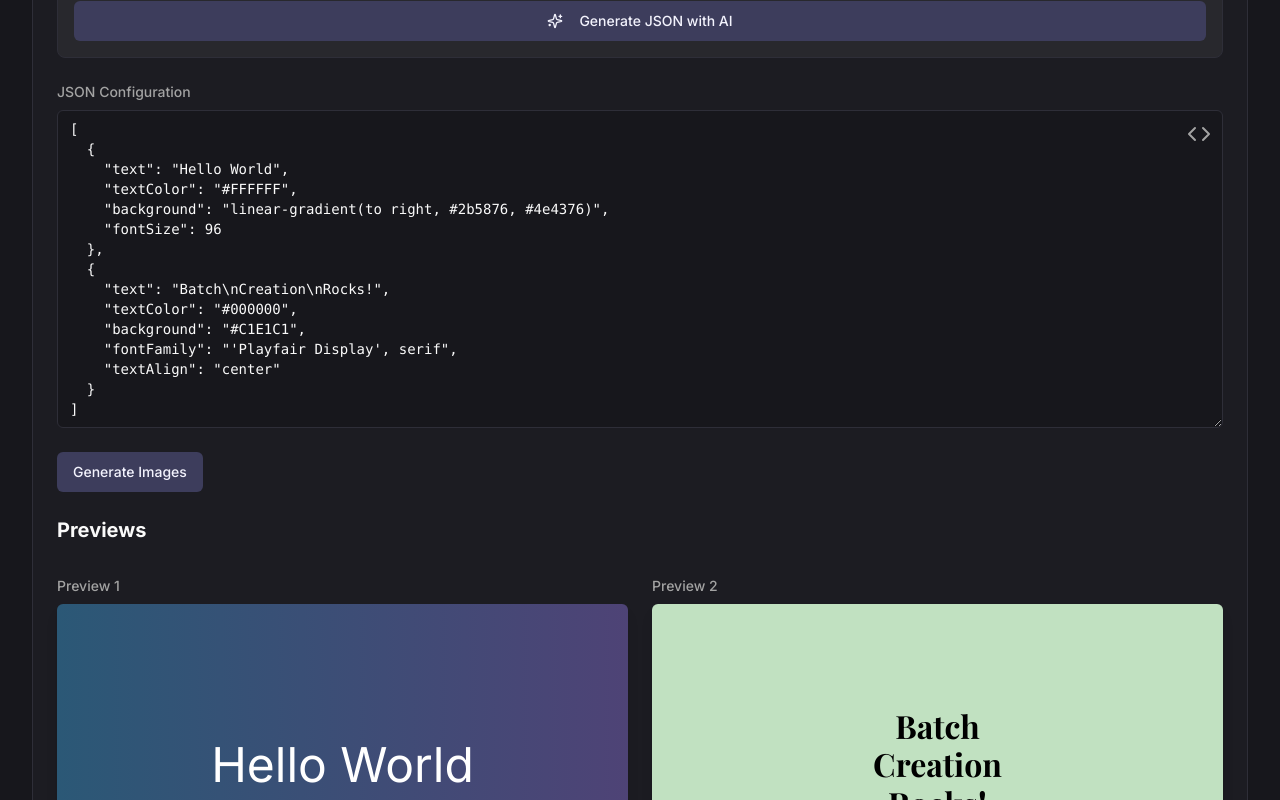
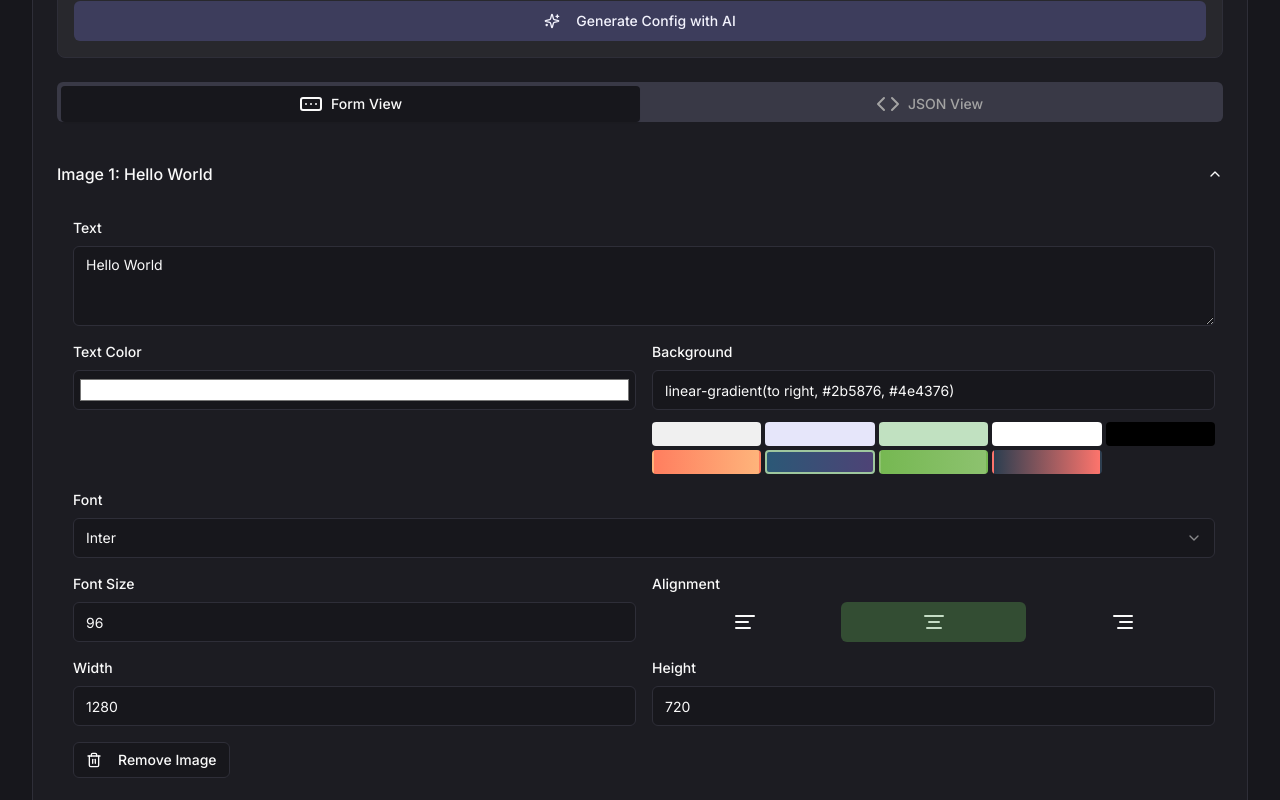
Before and after one commit to hami-r/image-overlay, a Next.js app: page /batch in a window 1280 px wide. Shown: the part 340-1140 px from the top of the page. Built offline with nearby package versions, Linux system fonts and the light colour scheme; what @genkit-ai/google-genai, genkit would draw is missing.

Commit message:
implement this but, we always want json structure, we need this because

```diff
--- a/src/components/batch-editor.tsx
+++ b/src/components/batch-editor.tsx
@@ -4,23 +4,37 @@ import { useState, useEffect } from 'react';
 import { Textarea } from '@/components/ui/textarea';
 import { Button } from '@/components/ui/button';
 import { useToast } from '@/hooks/use-toast';
-import { Code, Bot, AlertTriangle, Sparkles } from 'lucide-react';
+import { Code, Bot, AlertTriangle, Sparkles, Trash2, PlusCircle, FormInput } from 'lucide-react';
 import { Alert, AlertDescription, AlertTitle } from '@/components/ui/alert';
 import { Input } from '@/components/ui/input';
 import { Label } from '@/components/ui/label';
 import { generateBatchJson } from '@/ai/flows/generate-batch-json';
+import { Tabs, TabsContent, TabsList, TabsTrigger } from '@/components/ui/tabs';
+import { Accordion, AccordionContent, AccordionItem, AccordionTrigger } from '@/components/ui/accordion';
+import { Select, SelectContent, SelectItem, SelectTrigger, SelectValue } from '@/components/ui/select';
+import { fontFamilies } from '@/lib/fonts';
+import { backgroundPatterns } from '@/lib/backgrounds';
+import { ToggleGroup, ToggleGroupItem } from '@/components/ui/toggle-group';
+import { AlignLeft, AlignCenter, AlignRight } from 'lucide-react';
 
 const exampleJson = [
   {
     "text": "Hello World",
     "textColor": "#FFFFFF",
     "background": "linear-gradient(to right, #2b5876, #4e4376)",
-    "fontSize": 96
+    "fontSize": 96,
+    "width": 1280,
+    "height": 720,
+    "fontFamily": "'Inter', sans-serif",
+    "textAlign": "center"
   },
   {
     "text": "Batch\nCreation\nRocks!",
     "textColor": "#000000",
     "background": "#C1E1C1",
+    "fontSize": 64,
+    "width": 1080,
+    "height": 1080,
     "fontFamily": "'Playfair Display', serif",
     "textAlign": "center"
   }
@@ -47,9 +61,21 @@ export function BatchEditor() {
             }
         } catch (error: any) {
             setJsonError("Invalid JSON. " + error.message);
-            setConfigs([]);
+            // Don't clear configs on temporary syntax error
         }
     }, [jsonInput]);
+
+    useEffect(() => {
+        // Sync configs back to JSON input if there's no error
+        if (!jsonError) {
+             const newJson = JSON.stringify(configs, null, 2);
+             if (newJson !== jsonInput) {
+                 setJsonInput(newJson);
+             }
+        }
+    // eslint-disable-next-line react-hooks/exhaustive-deps
+    }, [configs]);
+
 
     const handleGenerateImages = async () => {
         if (jsonError) {
@@ -57,6 +83,14 @@ export function BatchEditor() {
                 variant: "destructive",
                 title: "Invalid JSON",
                 description: "Please fix the JSON errors before generating images.",
+            });
+            return;
+        }
+        if (configs.length === 0) {
+            toast({
+                variant: "destructive",
+                title: "No Images to Generate",
+                description: "Please add at least one image configuration.",
             });
             return;
         }
@@ -98,11 +132,12 @@ export function BatchEditor() {
         try {
             const result = await generateBatchJson({ prompt: aiPrompt });
             // Attempt to parse to ensure it's valid before setting
-            JSON.parse(result.json);
-            setJsonInput(result.json);
+            const parsedJson = JSON.parse(result.json);
+            setJsonInput(JSON.stringify(parsedJson, null, 2));
+            setConfigs(parsedJson);
             toast({
                 title: "JSON Generated",
-                description: "The JSON has been updated with the AI's response.",
+                description: "The configuration has been updated with the AI's response.",
             });
         } catch (error: any) {
             console.error("AI JSON Generation Error:", error);
@@ -128,15 +163,28 @@ export function BatchEditor() {
         for (let i = 1; i < words.length; i++) {
             const word = words[i];
             const width = ctx.measureText(currentLine + " " + word).width;
-            if (width < maxWidth) {
+            if (width < maxWidth && !word.includes('\n')) {
                 currentLine += " " + word;
             } else {
+                const subWords = word.split('\n');
+                for (let j = 0; j < subWords.length; j++) {
+                    if (j > 0) {
                         lines.push(currentLine);
-                currentLine = word;
+                        currentLine = subWords[j];
+                    } else {
+                        const newWidth = ctx.measureText(currentLine + " " + subWords[j]).width;
+                        if (newWidth < maxWidth) {
+                            currentLine += " " + subWords[j];
+                        } else {
+                            lines.push(currentLine);
+                            currentLine = subWords[j];
+                        }
+                    }
+                }
             }
         }
         lines.push(currentLine);
-        return lines;
+        return lines.flatMap(line => line.split('\n'));
     };
 
 
@@ -162,22 +210,26 @@ export function BatchEditor() {
 
             // Draw background
             if (background.includes('gradient')) {
-                const gradient = ctx.createLinearGradient(0, 0, width, height);
                  const colors = background.match(/#([0-9a-fA-F]{6}|[0-9a-fA-F]{3})/g);
                 if(colors && colors.length >= 2) {
-                    const direction = background.match(/to (right|left|bottom|top)/);
-                    if (direction && direction[1] === 'right') {
-                         const gradient = ctx.createLinearGradient(0, 0, width, 0);
+                    const directionMatch = background.match(/to (right|left|bottom|top)/);
+                    const direction = directionMatch ? directionMatch[1] : 'right';
+                    let gradient;
+
+                    if (direction === 'right') {
+                         gradient = ctx.createLinearGradient(0, 0, width, 0);
+                    } else if (direction === 'left') {
+                        gradient = ctx.createLinearGradient(width, 0, 0, 0);
+                    } else if (direction === 'bottom') {
+                        gradient = ctx.createLinearGradient(0, 0, 0, height);
+                    } else { // top
+                        gradient = ctx.createLinearGradient(0, height, 0, 0);
+                    }
                     gradient.addColorStop(0, colors[0]);
                     gradient.addColorStop(1, colors[1]);
                     ctx.fillStyle = gradient;
                 } else {
-                        gradient.addColorStop(0, colors[0]);
-                        gradient.addColorStop(1, colors[1]);
-                        ctx.fillStyle = gradient;
-                    }
-                } else {
-                    ctx.fillStyle = background;
+                     ctx.fillStyle = '#FFFFFF';
                 }
             } else {
                  ctx.fillStyle = background;
@@ -190,23 +242,20 @@ export function BatchEditor() {
             ctx.textAlign = textAlign as CanvasTextAlign;
             ctx.textBaseline = 'middle';
 
-            const manualLines = text.split('\n');
             const padding = 80;
             const maxTextWidth = width - padding;
-
-            const lines = manualLines.flatMap((line: string) => wrapText(ctx, line, maxTextWidth));
+            const lines = wrapText(ctx, text, maxTextWidth);
 
             const lineHeight = fontSize * 1.2;
             const totalTextHeight = (lines.length - 1) * lineHeight;
             let startY = (height - totalTextHeight) / 2;
 
-
             lines.forEach((line: string, lineIndex: number) => {
                 const y = startY + lineIndex * lineHeight;
                 let x;
                 switch (textAlign) {
-                    case 'left': x = 40; break;
-                    case 'right': x = width - 40; break;
+                    case 'left': x = padding / 2; break;
+                    case 'right': x = width - (padding / 2); break;
                     case 'center': default: x = width / 2; break;
                 }
                 ctx.fillText(line, x, y);
@@ -219,6 +268,39 @@ export function BatchEditor() {
             link.click();
             resolve();
         });
+    };
+
+    const handleConfigChange = (index: number, field: string, value: any) => {
+        const newConfigs = [...configs];
+        const newConfig = { ...newConfigs[index], [field]: value };
+
+        if (field === "width" || field === "height") {
+            newConfig[field] = Number(value);
+        }
+
+        newConfigs[index] = newConfig;
+        setConfigs(newConfigs);
+    };
+
+    const handleAddImage = () => {
+        setConfigs([
+            ...configs,
+            {
+                "text": "New Image",
+                "textColor": "#000000",
+                "background": "#FFFFFF",
+                "fontSize": 64,
+                "width": 1280,
+                "height": 720,
+                "fontFamily": "'Inter', sans-serif",
+                "textAlign": "center"
+            }
+        ]);
+    };
+
+    const handleRemoveImage = (index: number) => {
+        const newConfigs = configs.filter((_, i) => i !== index);
+        setConfigs(newConfigs);
     };
 
     const renderPreview = (config: any, index: number) => {
@@ -260,6 +342,82 @@ export function BatchEditor() {
         )
     }
 
+    const renderForm = () => (
+        <div className="space-y-4">
+            <Accordion type="multiple" defaultValue={['item-0']} className="w-full">
+                {configs.map((config, index) => (
+                    <AccordionItem value={`item-${index}`} key={index}>
+                        <AccordionTrigger>
+                            <span className="truncate">Image {index + 1}: {config.text || "Untitled"}</span>
+                        </AccordionTrigger>
+                        <AccordionContent>
+                             <div className="space-y-4 p-4 pr-2">
+                                <div className="space-y-2">
+                                    <Label htmlFor={`text-${index}`}>Text</Label>
+                                    <Textarea id={`text-${index}`} value={config.text} onChange={(e) => handleConfigChange(index, 'text', e.target.value)} />
+                                </div>
+                                <div className="grid grid-cols-2 gap-4">
+                                    <div className="space-y-2">
+                                        <Label htmlFor={`text-color-${index}`}>Text Color</Label>
+                                        <Input id={`text-color-${index}`} type="color" value={config.textColor} onChange={(e) => handleConfigChange(index, 'textColor', e.target.value)} className="p-1 h-10"/>
+                                    </div>
+                                    <div className="space-y-2">
+                                        <Label htmlFor={`bg-color-${index}`}>Background</Label>
+                                        <Input id={`bg-color-${index}`} value={config.background} onChange={(e) => handleConfigChange(index, 'background', e.target.value)} />
+                                         <div className="grid grid-cols-5 gap-1 pt-1">
+                                            {backgroundPatterns.map(p => (
+                                                <button key={p.name} title={p.name} onClick={() => handleConfigChange(index, 'background', p.value)} className={`w-full h-6 rounded-sm border-2 ${config.background === p.value ? 'border-ring' : 'border-transparent'}`} style={{background: p.value}} />
+                                            ))}
+                                        </div>
+                                    </div>
+                                </div>
+                                <div className="space-y-2">
+                                    <Label>Font</Label>
+                                    <Select value={config.fontFamily} onValueChange={(v) => handleConfigChange(index, 'fontFamily', v)}>
+                                        <SelectTrigger><SelectValue/></SelectTrigger>
+                                        <SelectContent>
+                                            {fontFamilies.map(f => <SelectItem key={f.name} value={f.family} style={{fontFamily: f.family}}>{f.name}</SelectItem>)}
+                                        </SelectContent>
+                                    </Select>
+                                </div>
+                                <div className="grid grid-cols-2 gap-4">
+                                     <div className="space-y-2">
+                                        <Label htmlFor={`font-size-${index}`}>Font Size</Label>
+                                        <Input id={`font-size-${index}`} type="number" value={config.fontSize} onChange={(e) => handleConfigChange(index, 'fontSize', e.target.value)} />
+                                    </div>
+                                    <div className="space-y-2">
+                                        <Label>Alignment</Label>
+                                        <ToggleGroup type="single" value={config.textAlign} onValueChange={(v) => v && handleConfigChange(index, 'textAlign', v)} className="w-full">
+                                            <ToggleGroupItem value="left" className="w-full"><AlignLeft/></ToggleGroupItem>
+                                            <ToggleGroupItem value="center" className="w-full"><AlignCenter/></ToggleGroupItem>
+                                            <ToggleGroupItem value="right" className="w-full"><AlignRight/></ToggleGroupItem>
+                                        </ToggleGroup>
+                                    </div>
+                                </div>
+                                <div className="grid grid-cols-2 gap-4">
+                                     <div className="space-y-2">
+                                        <Label htmlFor={`width-${index}`}>Width</Label>
+                                        <Input id={`width-${index}`} type="number" value={config.width} onChange={(e) => handleConfigChange(index, 'width', e.target.value)} />
+                                    </div>
+                                     <div className="space-y-2">
+                                        <Label htmlFor={`height-${index}`}>Height</Label>
+                                        <Input id={`height-${index}`} type="number" value={config.height} onChange={(e) => handleConfigChange(index, 'height', e.target.value)} />
+                                    </div>
+                                </div>
+                                <Button variant="outline" size="sm" onClick={() => handleRemoveImage(index)}>
+                                    <Trash2 className="mr-2 h-4 w-4" /> Remove Image
+                                </Button>
+                             </div>
+                        </AccordionContent>
+                    </AccordionItem>
+                ))}
+            </Accordion>
+             <Button variant="outline" onClick={handleAddImage} className="w-full">
+                <PlusCircle className="mr-2 h-4 w-4" /> Add Image
+            </Button>
+        </div>
+    )
+
     return (
         <div className="space-y-6">
             <div className="space-y-4 p-4 border rounded-lg bg-card-foreground/5">
@@ -271,32 +429,38 @@ export function BatchEditor() {
                     placeholder="e.g., Create 5 images for a coffee shop promotion"
                     disabled={isGeneratingJson || isGenerating}
                  />
-                 <p className="text-xs text-muted-foreground">Describe the set of images you want to create. The AI will generate the JSON for you.</p>
+                 <p className="text-xs text-muted-foreground">Describe the set of images you want to create. The AI will generate the configuration for you.</p>
                  <Button onClick={handleGenerateJson} disabled={isGeneratingJson || isGenerating} className="w-full">
                      {isGeneratingJson ? (
                         <>
                             <Bot className="mr-2 h-4 w-4 animate-spin" />
-                            Generating JSON...
+                            Generating Config...
                         </>
                     ) : (
                         <>
                             <Sparkles className="mr-2 h-4 w-4" />
-                            Generate JSON with AI
+                            Generate Config with AI
                         </>
                     )}
                  </Button>
             </div>
-            <div>
-                <Label className="text-sm text-muted-foreground mb-2 block">
-                    JSON Configuration
-                </Label>
+
+            <Tabs defaultValue="form">
+                <TabsList className="grid w-full grid-cols-2">
+                    <TabsTrigger value="form"><FormInput className="mr-2"/> Form View</TabsTrigger>
+                    <TabsTrigger value="json"><Code className="mr-2"/> JSON View</TabsTrigger>
+                </TabsList>
+                <TabsContent value="form" className="pt-4">
+                    {renderForm()}
+                </TabsContent>
+                <TabsContent value="json" className="pt-4">
                     <div className="relative">
                         <Textarea
                             value={jsonInput}
                             onChange={(e) => setJsonInput(e.target.value)}
                             placeholder='[ { "text": "My First Image" } ]'
                             rows={15}
-                        className="font-mono text-sm"
+                            className="font-mono text-sm bg-background"
                             disabled={isGenerating || isGeneratingJson}
                         />
                         <Code className="absolute top-3 right-3 text-muted-foreground" />
@@ -306,24 +470,26 @@ export function BatchEditor() {
                             <AlertTriangle className="h-4 w-4" />
                             <AlertTitle>Invalid JSON</AlertTitle>
                             <AlertDescription>
-                            <pre className="text-xs">{jsonError}</pre>
+                                <pre className="text-xs whitespace-pre-wrap">{jsonError}</pre>
                             </AlertDescription>
                         </Alert>
                     )}
-            </div>
+                </TabsContent>
+            </Tabs>
 
-            <Button onClick={handleGenerateImages} disabled={isGenerating || !!jsonError || isGeneratingJson}>
+
+            <Button onClick={handleGenerateImages} disabled={isGenerating || !!jsonError || isGeneratingJson} size="lg" className="w-full">
                 {isGenerating ? (
                     <>
                         <Bot className="mr-2 h-4 w-4 animate-spin" />
-                        Generating Images...
+                        Generating {configs.length} Image(s)...
                     </>
-                ) : "Generate Images"}
+                ) : `Generate ${configs.length} Image(s)`}
             </Button>
 
             {configs.length > 0 && !jsonError && (
-                <div className="space-y-8">
-                     <h3 className="text-xl font-semibold">Previews</h3>
+                <div className="space-y-8 pt-4">
+                     <h3 className="text-xl font-semibold border-b pb-2">Previews</h3>
                     <div className="grid grid-cols-1 md:grid-cols-2 gap-6">
                         {configs.map(renderPreview)}
                     </div>
--- a/src/components/ui/button.tsx
+++ b/src/components/ui/button.tsx
@@ -5,7 +5,7 @@ import { cva, type VariantProps } from "class-variance-authority"
 import { cn } from "@/lib/utils"
 
 const buttonVariants = cva(
-  "inline-flex items-center justify-center gap-2 whitespace-nowrap rounded-md text-sm font-medium ring-offset-background transition-colors focus-visible:outline-none focus-visible:ring-2 focus-visible:ring-ring focus-visible:ring-offset-2 disabled:pointer-events-none disabled:opacity-50 [&_svg]:pointer-events-none [&_svg]:size-4 [&_svg]:shrink-0",
+  "inline-flex items-center justify-center gap-2 whitespace-nowrap rounded-md text-sm font-medium ring-offset-background transition-colors focus-visible:outline-none focus-visible:ring-2 focus-visible:ring-ring focus-visible:ring-offset-2 disabled:pointer-events-none disabled:opacity-50",
   {
     variants: {
       variant: {
```
Lines whose indentation alone changed are shown as unchanged.
